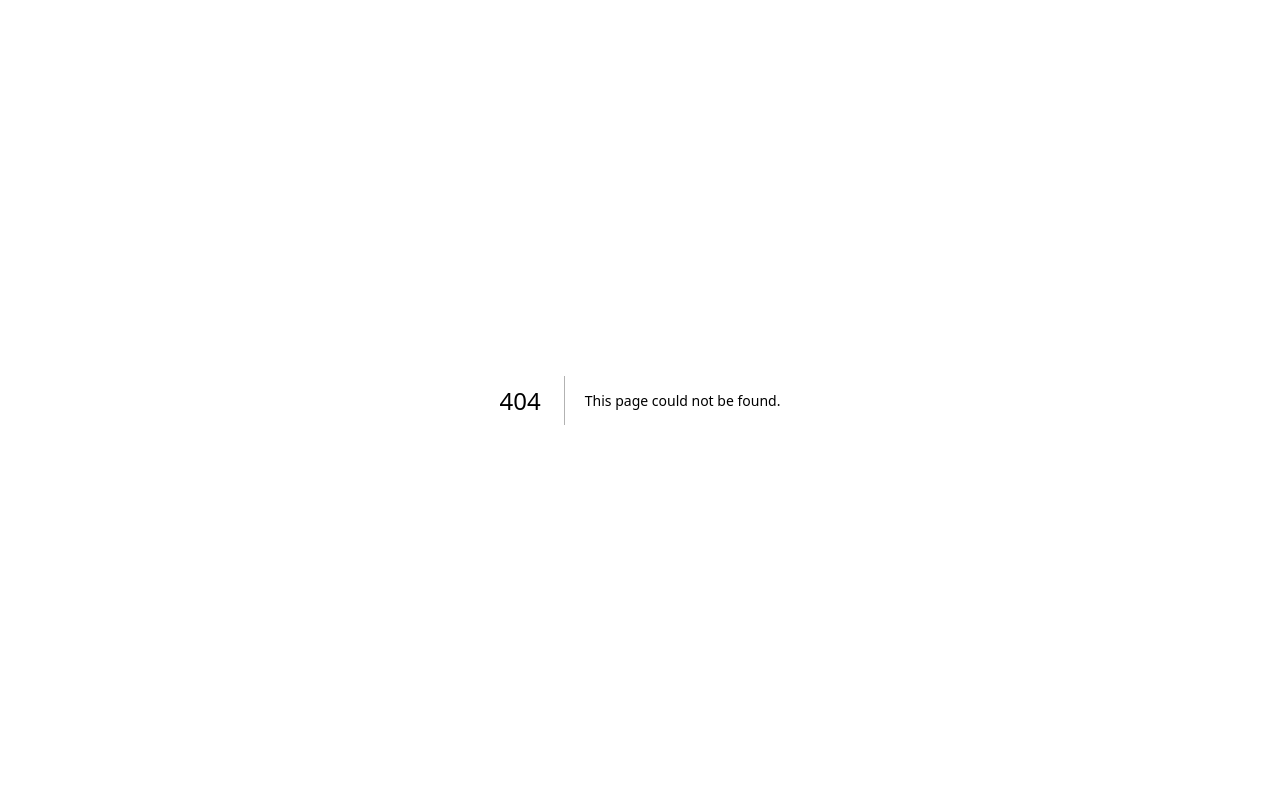
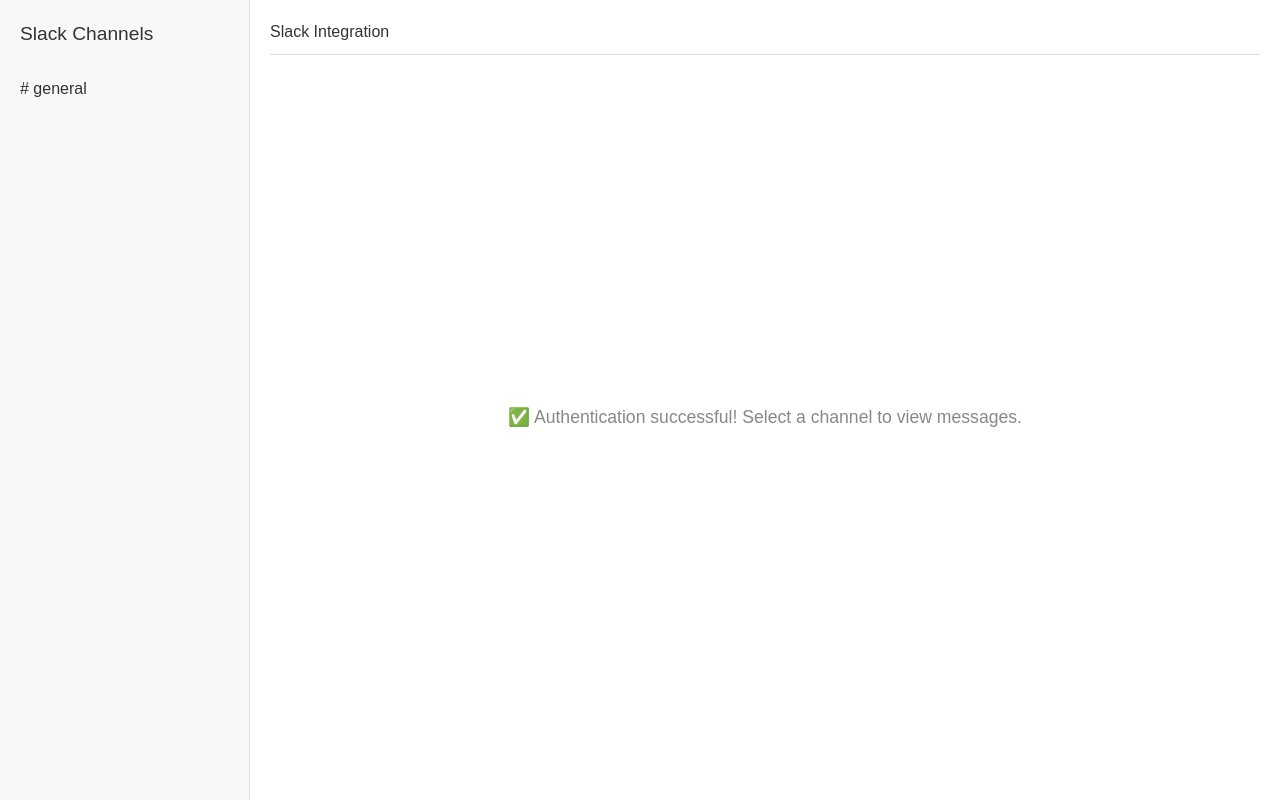
Before and after one commit to arpitsharma11/test-slack, a Next.js app: page /slack-chat in a window 1280 px wide. Before the commit this address had no page. Built offline with nearby package versions, Linux system fonts and the light colour scheme.

Commit message:
Adds Slack chat page with loading state and dummy channel data

```diff
--- /dev/null
+++ b/app/slack-chat/page.tsx
@@ -0,0 +1,57 @@
+// /pages/slack-chat.tsx
+
+import type { NextPage } from 'next';
+import { useEffect, useState } from 'react';
+
+// This is a placeholder for now. We will fetch real channels later.
+const DUMMY_CHANNELS = [
+  { id: 'C0949RER6Q4', name: 'general' }
+];
+
+const SlackChatPage: NextPage = () => {
+  // We will replace this with a real loading state later
+  const [isLoading, setIsLoading] = useState(true);
+
+  useEffect(() => {
+    // Simulate fetching data after the page loads
+    const timer = setTimeout(() => {
+      setIsLoading(false);
+    }, 1500);
+
+    return () => clearTimeout(timer); // Cleanup timer on component unmount
+  }, []);
+
+  return (
+    <div style={{ display: 'flex', height: '100vh', fontFamily: 'sans-serif', color: '#333' }}>
+      {/* Left Sidebar for Channels */}
+      <aside style={{ width: '250px', backgroundColor: '#f8f8f8', borderRight: '1px solid #ddd', padding: '20px' }}>
+        <h2 style={{ fontSize: '1.2rem', marginBottom: '20px' }}>Slack Channels</h2>
+        {isLoading ? (
+          <p>Loading channels...</p>
+        ) : (
+          <ul>
+            {DUMMY_CHANNELS.map(channel => (
+              <li key={channel.id} style={{ listStyle: 'none', padding: '8px 0', cursor: 'pointer' }}>
+                # {channel.name}
+              </li>
+            ))}
+          </ul>
+        )}
+      </aside>
+
+      {/* Main Chat Area */}
+      <main style={{ flex: 1, padding: '20px', display: 'flex', flexDirection: 'column' }}>
+        <h1 style={{ borderBottom: '1px solid #ddd', paddingBottom: '10px' }}>
+          Slack Integration
+        </h1>
+        <div style={{ flex: 1, display: 'flex', alignItems: 'center', justifyContent: 'center' }}>
+          <p style={{ color: '#888', fontSize: '1.1rem' }}>
+            ✅ Authentication successful! Select a channel to view messages.
+          </p>
+        </div>
+      </main>
+    </div>
+  );
+};
+
+export default SlackChatPage;
```
